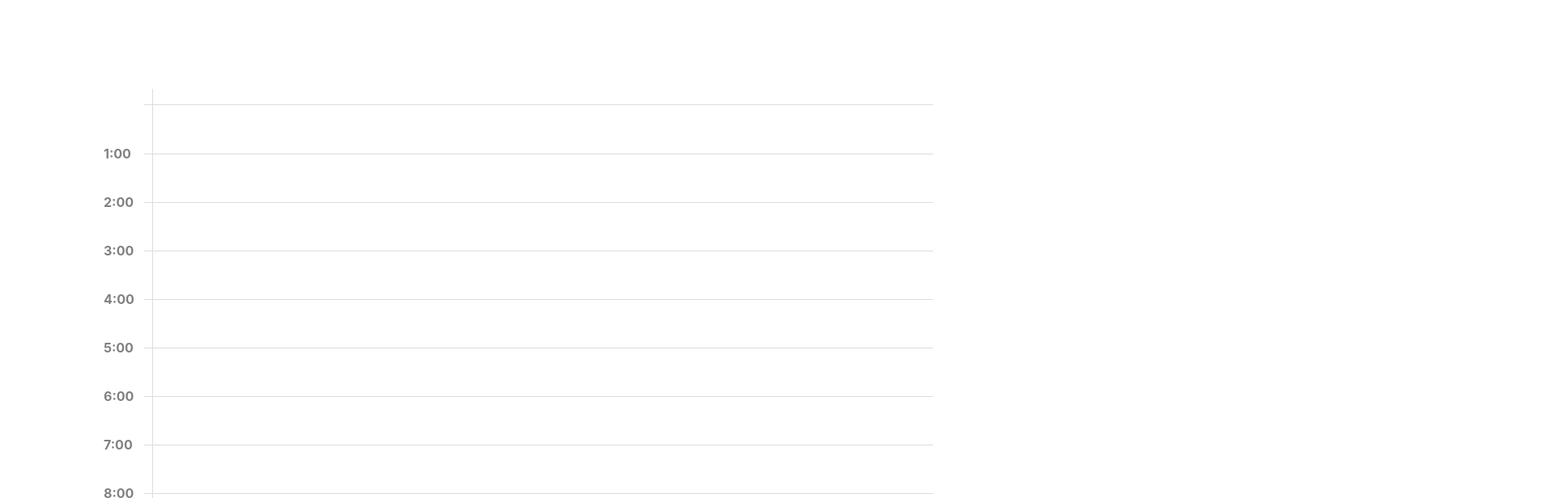
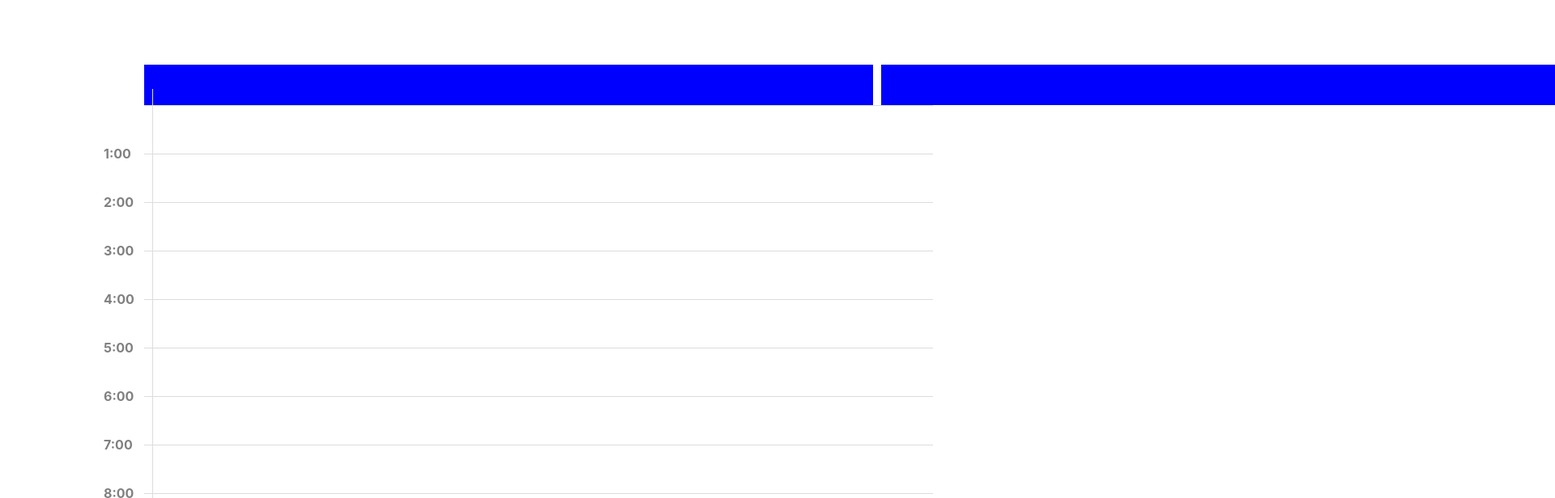
Before and after one commit to Chimpaya/CalendarCol, a React (Create React App) app: page / in a window 1280 px wide. Shown: the top 616 px of the page at 81% size, 1920 px wide, since content can reach past the window. Built offline with nearby package versions, Linux system fonts and the light colour scheme.

Commit message:
Add jss. Refactor scroll elements.

```diff
--- a/package.json
+++ b/package.json
@@ -10,6 +10,7 @@
     "react": "^16.12.0",
     "react-dom": "^16.12.0",
     "react-indiana-drag-scroll": "^1.5.5",
+    "react-jss": "^10.0.4",
     "react-scripts": "3.3.1"
   },
   "scripts": {
--- /dev/null
+++ b/src/share-calendar/ShareCalendar-NavBar.js
@@ -0,0 +1,46 @@
+import React, { useEffect, useState } from 'react'
+import PropTypes from 'prop-types'
+
+const propTypes = {
+    navHeight: PropTypes.number,
+    colWidth: PropTypes.number
+}
+const defaultProps = {
+    navHeight: 50,
+    colWidth: 50
+}
+
+function NavBar({
+    Separators,
+    navHeight,
+    colWidth
+}) {
+
+    return (
+        <div style={{
+            width: '100%',
+            minHeight: navHeight,
+            backgroundColor: 'white',
+            position: 'relative',
+            zIndex: 3,
+            display: 'flex',
+            flexDirection: 'row',
+            paddingLeft: 50,
+        }}>
+            <div style={{ flex: 1, minWidth: 900, height: '100%', backgroundColor: 'blue', marginRight: 10 }}>
+
+            </div>
+            <div style={{ flex: 1, minWidth: 900, height: '100%', backgroundColor: 'blue', marginRight: 10 }}>
+
+            </div>
+            <div style={{ flex: 1, minWidth: 900, height: '100%', backgroundColor: 'blue', marginRight: 10 }}>
+
+            </div>
+
+        </div>
+    )
+}
+
+NavBar.propTypes = propTypes
+NavBar.defaultProps = defaultProps
+export default React.memo(NavBar)
--- a/src/share-calendar/ShareCalendar-Separators.js
+++ /dev/null
@@ -1,91 +0,0 @@
-import React, { useEffect, useState } from 'react'
-import PropTypes from 'prop-types'
-
-const propTypes = {
-    containerMeasure: PropTypes.exact({
-        width: PropTypes.number,
-        height: PropTypes.number,
-        isAtTop: PropTypes.bool
-    }).isRequired,
-    navHeight: PropTypes.number,
-    colWidth: PropTypes.number
-}
-
-const defaultProps = {
-    navHeight: 50,
-    colWidth: 50
-}
-function Separtors({
-    containerMeasure,
-    navHeight,
-    colWidth
-}) {
-
-    const getHorizontalStyle = () => {
-        const { width: containerWidth, isAtTop } = containerMeasure
-        let left, width
-        if (!isAtTop) {
-            left = 10
-            width = containerWidth - 30
-        } else {
-            left = 50
-
-            width = containerWidth - left
-        }
-        return {
-            left,
-            width
-        }
-    }
-
-    const getVerticalStyle = () => {
-        const { height: containerHeight } = containerMeasure
-        let marginTop, height
-        marginTop = 30
-        height = containerHeight - marginTop
-        return {
-            height,
-            marginTop
-        }
-    }
-
-    return (
-        <div style={{
-            width: '100%',
-            height: navHeight,
-            backgroundColor: 'white',
-            position: 'sticky',
-            top: 0,
-            zIndex: 3,
-            paddingLeft: colWidth
-        }}>
-            <div style={{
-                position: 'absolute', top: 0, left: 0, width: '100%', height: '100%',
-                display: 'flex', flexDirection: 'row', justifyContent: 'flex-start'
-            }}>
-                <div style={{
-                    position: 'sticky',
-                    top: 0,
-                    left: colWidth + 10,
-                    backgroundColor: 'gainsboro',
-                    width: 1,
-                    zIndex: 99,
-                    ...getVerticalStyle()
-                }}>
-                </div>
-                <div style={{
-                    position: 'sticky',
-                    top: navHeight,
-                    height: 1,
-                    backgroundColor: 'gainsboro',
-                    ...getHorizontalStyle()
-                }}>
-                </div>
-            </div>
-        </div>
-    )
-}
-
-Separtors.propTypes = propTypes
-Separtors.defaultProps = defaultProps
-export default React.memo(Separtors)
--- /dev/null
+++ b/src/share-calendar/ShareCalendar-Separtors.js
@@ -0,0 +1,77 @@
+import React, { useEffect, useState } from 'react'
+import PropTypes from 'prop-types'
+import useStyles from './ShareCalendar-Style'
+
+const propTypes = {
+    containerMeasure: PropTypes.exact({
+        width: PropTypes.number,
+        height: PropTypes.number,
+        isAtTop: PropTypes.bool
+    }).isRequired,
+    navHeight: PropTypes.number,
+    colWidth: PropTypes.number
+}
+const defaultProps = {
+    navHeight: 50,
+    colWidth: 50
+}
+
+function Separators({
+    containerMeasure,
+    navHeight,
+    colWidth
+}) {
+    const classes = useStyles.Separators({ containerMeasure, navHeight, colWidth })
+    const getHorizontalStyle = () => {
+        const { width: containerWidth, isAtTop } = containerMeasure
+        let left, width, top
+
+        top = navHeight
+        if (!isAtTop) {
+            left = 10
+            width = containerWidth - 30
+        } else {
+            left = 50
+            width = containerWidth - left
+        }
+        return {
+            left,
+            width,
+            top
+        }
+    }
+
+    const getVerticalStyle = () => {
+        const { height: containerHeight } = containerMeasure
+        let top, height, left
+
+        top = 30
+        height = containerHeight - top
+        left = colWidth + 10
+
+        return {
+            height,
+            top,
+            left
+        }
+    }
+
+    return (
+        <>
+            <div
+                className={classes.verticalWrapper}
+                style={getVerticalStyle()}
+            >
+            </div>
+            <div
+                className={classes.horizontalWrapper}
+                style={getHorizontalStyle()}
+            >
+            </div>
+        </>
+    )
+}
+
+Separators.propTypes = propTypes
+Separators.defaultProps = defaultProps
+export default React.memo(Separators)
--- /dev/null
+++ b/src/share-calendar/ShareCalendar-Style.js
@@ -0,0 +1,81 @@
+import { createUseStyles, useTheme, ThemeProvider } from 'react-jss'
+
+export default {
+    ShareCalendar: createUseStyles({
+        scrollContainer: {
+            width: '100%',
+            height: '100%',
+            position: 'relative',
+            display: 'flex',
+            flexDirection: 'column'
+        },
+        contentContainer: {
+            height: '100%',
+            zIndex: 99,
+            minWidth: '100%',
+            display: 'flex',
+            flexDirection: 'column',
+            position: 'relative',
+            width: 'max-content',
+            backgroundColor: 'white',
+        },
+        calendarContainer: {
+            width: 'max-content',
+            minWidth: '100%',
+            display: 'flex',
+            flexDirection: 'row',
+            position: 'relative',
+            backgroundColor: 'white',
+            zIndex: 2,
+            height: 'max-content'
+        },
+        fixedcolContainer: ({ colWidth }) => ({
+            width: colWidth,
+            height: '100%',
+            left: 0,
+            position: 'sticky',
+            backgroundColor: 'inherit',
+            zIndex: 100,
+        }),
+        timeframeContainer: {
+            position: 'absolute',
+            left: 0,
+            width: '100%',
+            zIndex: 1,
+            top: 0
+        },
+        columnContainer: {
+            flexGrow: 1,
+            width: 'max-content',
+            height: 'auto',
+            display: 'flex',
+            flexDirection: 'row',
+            position: 'relative'
+        }
+    }),
+    Separators: createUseStyles({
+        separatorContainer: {
+            position: 'absolute',
+            top: 0,
+            left: 0,
+            width: '100%',
+            height: '100%',
+            display: 'flex',
+            flexDirection: 'row',
+            justifyContent: 'flex-start'
+        },
+        verticalWrapper: {
+            position: 'absolute',
+            top: 0,
+            backgroundColor: 'gainsboro',
+            width: 1,
+            zIndex: 99,
+        },
+        horizontalWrapper: {
+            position: 'absolute',
+            height: 1,
+            backgroundColor: 'gainsboro',
+            zIndex: 99
+        }
+    })
+}
--- a/src/share-calendar/ShareCalendar.js
+++ b/src/share-calendar/ShareCalendar.js
@@ -4,7 +4,9 @@ import FixedCol from './ShareCalendar-FixedTimeCol'
 import './ShareCalendar.css'
 import ScrollContainer from 'react-indiana-drag-scroll'
 import BarColumn from './ShareCalendar-BarColumn'
-import Separators from './ShareCalendar-Separators'
+import NavBar from './ShareCalendar-NavBar'
+import Separators from './ShareCalendar-Separtors'
+import useStyles from './ShareCalendar-Style'
 
 const sampleData = [{
     name: 'user1',
@@ -62,23 +64,37 @@ const sampleData = [{
 }]
 
 function ShareCalendar() {
-    let containerRef = useRef(null)
-    const [containerMeasure, setContainerMeasure] = useState({
+
+    /* variables */
+
+    //states
+    const [containerMeasure, setContainerMeasure] = useState({ //measure of scrollContainer, use for rendering Separators
         width: 0,
         height: 0,
         isAtTop: true
     })
     const [uiConst, setUIConst] = useState({
-        navHeight: 50,
-        colWidth: 50,
-        rowHeight: 60
+        navHeight: 50,          //height of navBar
+        colWidth: 50,           //width of fixed time col
+        rowHeight: 60           //height of each time frame
     })
+    //styles
+    const classes = useStyles.ShareCalendar(uiConst)
+    //refs
+    let containerRef = useRef(null)
+    //destructure variables
     const { navHeight, colWidth, rowHeight } = uiConst
 
+    /* End of variables */
+
+
+    /* useEffect hooks */
+
+    //set scrollContainer measurements
     useEffect(() => {
         if (!containerRef)
             return
-        const { current: { container: { current } } } = containerRef
+        const { current } = containerRef
         setContainerMeasure(containerMeasure => ({
             ...containerMeasure,
             width: current.clientWidth,
@@ -86,6 +102,13 @@ function ShareCalendar() {
         }))
     }, [containerRef])
 
+    /* End of useEffect hooks */
+
+
+    /* Handlers */
+
+    //onScroll handlers for scrollContainer
+    //detect when scrollContainer is scrolled to the top
     const onEndScroll = (left, top, width, height) => {
         if (top > 0 && containerMeasure.isAtTop)
             setContainerMeasure({ ...containerMeasure, isAtTop: false })
@@ -96,89 +119,45 @@ function ShareCalendar() {
     const onStartScroll = () => {
         setContainerMeasure({ ...containerMeasure, isAtTop: false })
     }
-    const renderDailyPlans = () => {
-        const transformedData = sampleData.map(userData => {
-            return {
-                col_info: userData,
-                col_data: userData.user_plans,
-                col_color: userData.color
-            }
-        })
 
-        return transformedData.map((col, index) => {
-            return <BarColumn key={index} columnData={col} barType={'plan'} labelType={'user'} />
-        })
-    }
+    /* End of Handlers */
+
 
     return (
-        <ScrollContainer
-            horizontal={true}
-            vertical={false}
-            hideScrollbars={false}
+        <div
             ref={containerRef}
-            style={{
-                width: '100%',
-                height: '100%',
-                position: 'relative'
-            }}
-            onStartScroll={onStartScroll}
-            onEndScroll={onEndScroll}
-        >
-            <div style={{
-                height: 'max-content',
-                zIndex: 99,
-                minWidth: '100%',
-                display: 'flex',
-                flexDirection: 'column',
-                position: 'relative',
-                width: 'max-content',
-                backgroundColor: 'white',
-            }}
+            className={classes.scrollContainer}
         >
             <Separators
                 containerMeasure={containerMeasure}
                 navHeight={navHeight}
                 colWidth={colWidth}
             />
-
-                <div style={{
-                    width: 'auto',
-                    minWidth: '100%',
-                    display: 'flex',
-                    flexDirection: 'row',
-                    position: 'relative',
-                    backgroundColor: 'white',
-                    zIndex: 2,
-                    height: 'max-content'
-                }}>
-                    <div style={{
-                        width: colWidth,
-                        height: '100%',
-                        left: 0,
-                        position: 'sticky',
-                        backgroundColor: 'inherit',
-                        zIndex: 100,
-                    }}>
+            <NavBar
+                navHeight={navHeight}
+                colWidth={colWidth}
+            />
+            <ScrollContainer
+                horizontal={true}
+                vertical={false}
+                hideScrollbars={false}
+                style={{ flexGrow: 1, width: '100%', overflowY: 'auto' }}>
+                <div className={classes.calendarContainer}>
+                    <div className={classes.fixedcolContainer}>
                         <FixedCol rowHeight={rowHeight} />
                     </div>
-                    <div style={{
-                        position: 'absolute',
-                        left: colWidth,
-                        width: '100%',
-                        zIndex: 1,
-                        top: 0
-                    }}>
+                    <div className={classes.timeframeContainer}>
                         <TimeFrame rowHeight={rowHeight} />
                     </div>
-                    <div style={{ flexGrow: 1, width: 'max-content', height: 'auto', display: 'flex', flexDirection: 'row', position: 'relative' }}>
-                        <div style={{ width: 100, height: '100%' }}>
+                    <div className={classes.columnContainer}>
+                        <div style={{ width: 2000, height: '100%' }}>
 
                         </div>
                     </div>
                 </div>
+            </ScrollContainer>
 
         </div>
-        </ScrollContainer>
     )
 }
 
```
Also changed, not shown: 1 other file (tests, documents, lock files or other folders). Lines whose indentation alone changed are shown as unchanged.
